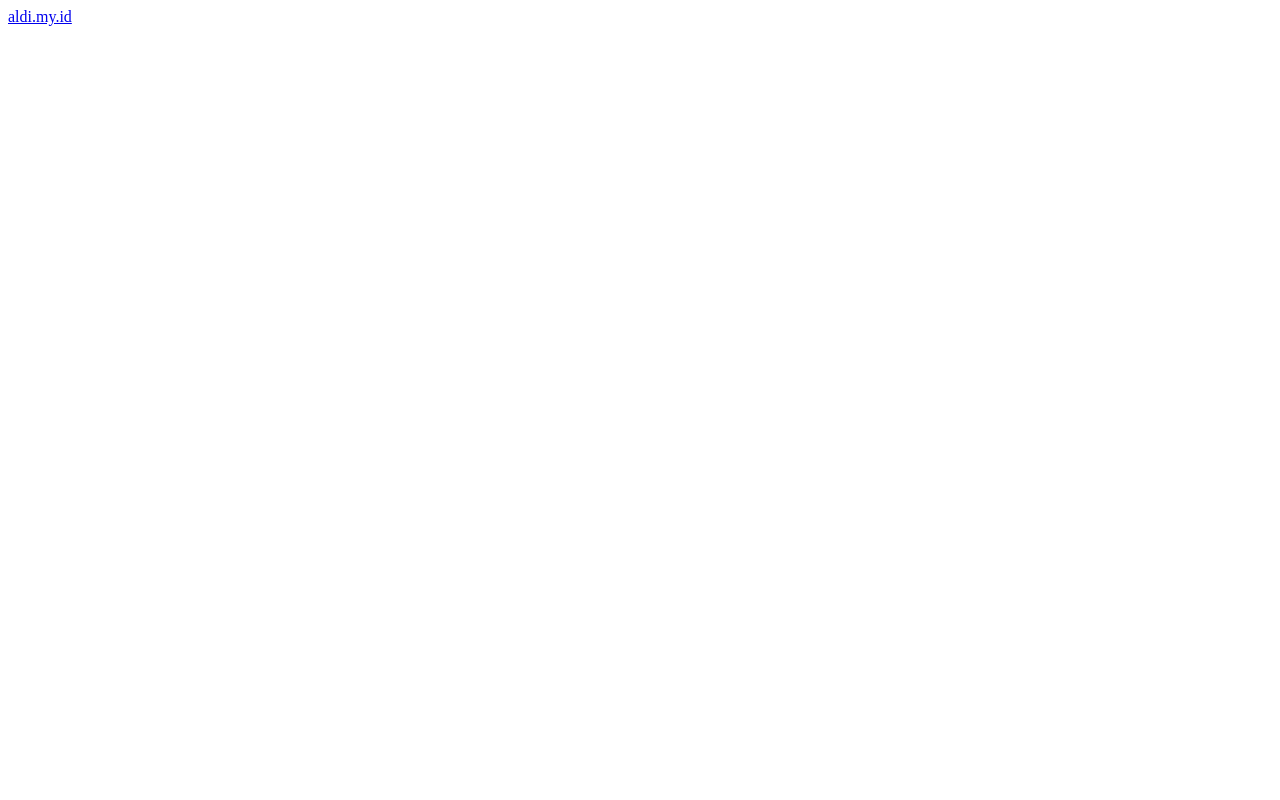
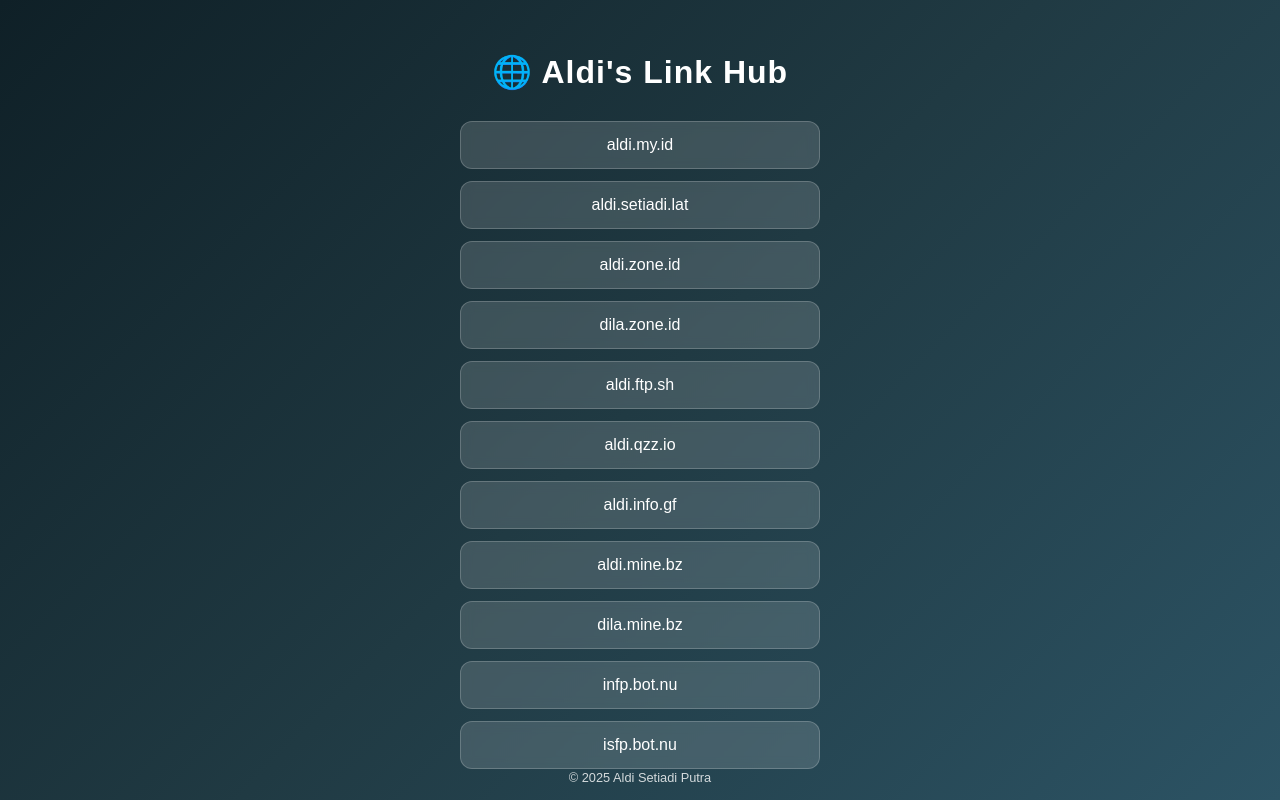
Before and after one commit to xaldiy/biopage, a plain HTML site: page index.html in a window 1280 px wide. Drawn offline with Linux system fonts and the light colour scheme.

Commit message:
Update index.html

```diff
--- a/index.html
+++ b/index.html
@@ -1 +1,75 @@
-<a href="https://aldi.my.id">aldi.my.id</a>
+<!DOCTYPE html>
+<html lang="id">
+<head>
+  <meta charset="UTF-8">
+  <meta name="viewport" content="width=device-width, initial-scale=1.0">
+  <title>Aldi's Link Page</title>
+  <style>
+    body {
+      font-family: "Poppins", sans-serif;
+      background: linear-gradient(135deg, #0f2027, #203a43, #2c5364);
+      color: #fff;
+      display: flex;
+      flex-direction: column;
+      align-items: center;
+      justify-content: center;
+      height: 100vh;
+      margin: 0;
+    }
+    h1 {
+      font-size: 2rem;
+      margin-bottom: 30px;
+      text-align: center;
+      letter-spacing: 1px;
+    }
+    .link-list {
+      display: flex;
+      flex-direction: column;
+      gap: 12px;
+      width: 90%;
+      max-width: 360px;
+    }
+    a {
+      text-decoration: none;
+      background: rgba(255, 255, 255, 0.15);
+      border: 1px solid rgba(255, 255, 255, 0.2);
+      padding: 14px 20px;
+      border-radius: 12px;
+      color: #fff;
+      font-weight: 500;
+      text-align: center;
+      transition: all 0.25s ease;
+      backdrop-filter: blur(6px);
+    }
+    a:hover {
+      background: rgba(255, 255, 255, 0.3);
+      transform: translateY(-3px);
+    }
+    footer {
+      position: absolute;
+      bottom: 15px;
+      font-size: 0.8rem;
+      opacity: 0.8;
+    }
+  </style>
+</head>
+<body>
+  <h1>🌐 Aldi's Link Hub</h1>
+
+  <div class="link-list">
+    <a href="https://aldi.my.id" target="_blank">aldi.my.id</a>
+    <a href="https://aldi.setiadi.lat" target="_blank">aldi.setiadi.lat</a>
+    <a href="https://aldi.zone.id" target="_blank">aldi.zone.id</a>
+    <a href="https://dila.zone.id" target="_blank">dila.zone.id</a>
+    <a href="https://aldi.ftp.sh" target="_blank">aldi.ftp.sh</a>
+    <a href="https://aldi.qzz.io" target="_blank">aldi.qzz.io</a>
+    <a href="https://aldi.info.gf" target="_blank">aldi.info.gf</a>
+    <a href="https://aldi.mine.bz" target="_blank">aldi.mine.bz</a>
+    <a href="https://dila.mine.bz" target="_blank">dila.mine.bz</a>
+    <a href="https://infp.bot.nu" target="_blank">infp.bot.nu</a>
+    <a href="https://isfp.bot.nu" target="_blank">isfp.bot.nu</a>
+  </div>
+
+  <footer>© 2025 Aldi Setiadi Putra</footer>
+</body>
+</html>
```
